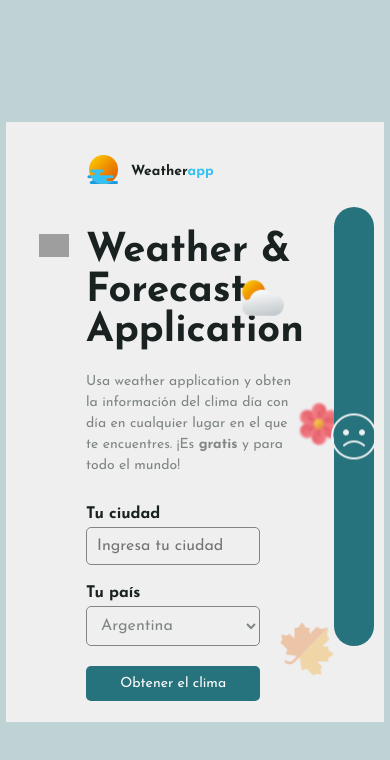
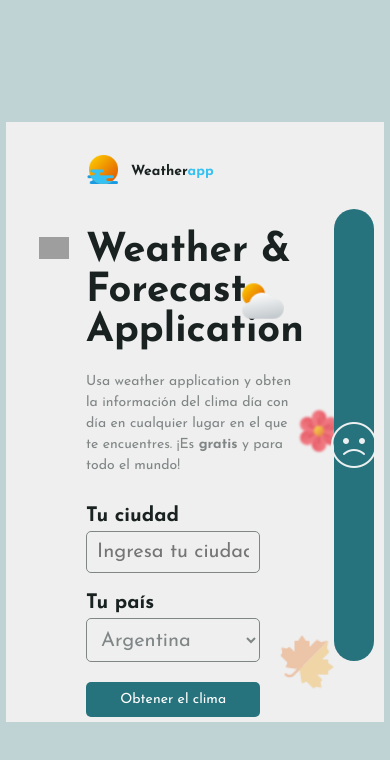
Before and after one commit to sauloroman/WeatherAppReact2, a React (Vite) app: page / in a window 390 px wide. Shown: the top 760 px of the page. Built offline with nearby package versions, Linux system fonts and the light colour scheme; grey boxes are pictures that could not be loaded.

Commit message:
Final commit

```diff
--- a/src/queries.css
+++ b/src/queries.css
@@ -28,10 +28,6 @@
     font-size: 40%;
   }
 
-  .container {
-    max-width: 100%;
-  }
-
   .header__text {
     font-size: 2rem;
   }
@@ -39,7 +35,7 @@
   .weather {
     grid-template-columns: unset;
     grid-template-rows: repeat(2, 1fr);
-    height: auto;
+    height: 100vh;
   }
 
   .weather__card {
@@ -91,7 +87,7 @@
   }
 
   .form__description p {
-    font-size: 1.8rem;
+    font-size: 2rem;
   }
 
   .weather__error {
@@ -105,6 +101,12 @@
     font-size: 2rem;
     width: 80%;
     padding: 1.3rem 0;
+  }
+
+  .form__field input,
+  .form__field select,
+  .form__field label {
+    font-size: 2rem;
   }
 }
 
```
